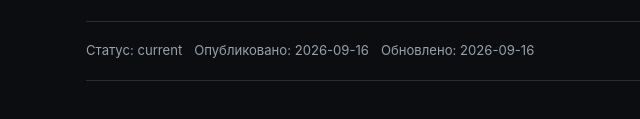
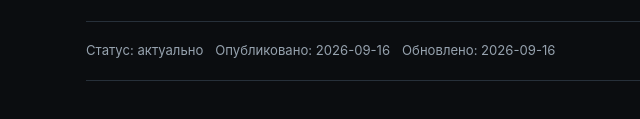
Before and after one commit to greksw/notes.shandrov.ru, an Astro site: page /ru/notes/mail/mailcow-deferred-remote-mx in a window 1280 px wide. Shown: the part 651-770 px from the top of the page, 144-784 px from the left. Built offline with nearby package versions, Linux system fonts and the light colour scheme; Astro itself is replaced by a stand-in of ours.

Commit message:
Localize Russian article status labels

```diff
--- a/src/pages/ru/notes/[...id].astro
+++ b/src/pages/ru/notes/[...id].astro
@@ -13,6 +13,7 @@ export async function getStaticPaths() {
 
 const { note, alternateHref } = Astro.props;
 const { Content } = await render(note);
+const statusLabel = (status: 'current' | 'legacy' | 'lab') => ({ current: 'актуально', legacy: 'устаревшее', lab: 'лаборатория' }[status]);
 ---
 
 <BaseLayout title={`${note.data.title} · Tudor Shandrov`} description={note.data.description} lang="ru" alternateHref={alternateHref}>
@@ -22,7 +23,7 @@ const { Content } = await render(note);
     <h1>{note.data.title}</h1>
     <p class="lead">{note.data.description}</p>
     <div class="note-meta meta">
-      <span>Статус: {note.data.status}</span>
+      <span>Статус: {statusLabel(note.data.status)}</span>
       <span>Опубликовано: {note.data.published.toISOString().slice(0,10)}</span>
       <span>Обновлено: {note.data.updated.toISOString().slice(0,10)}</span>
     </div>
```
